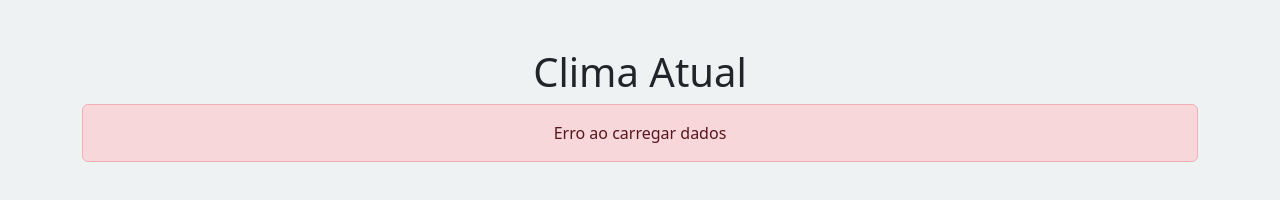
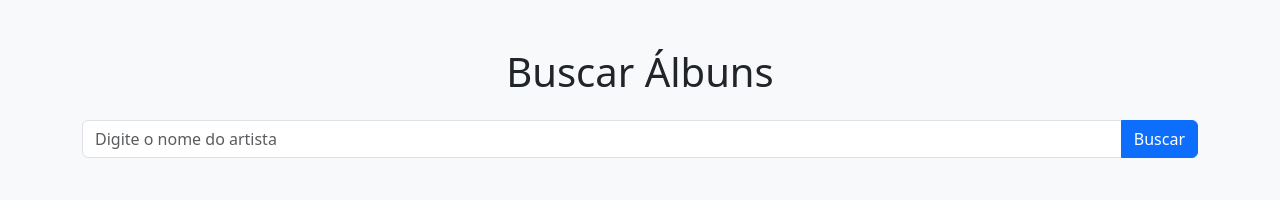
Before and after one commit to amandoca222/Doca_Av1_DWB, a plain HTML site: page index.html in a window 1280 px wide. Drawn offline with nearby package versions, Linux system fonts and the light colour scheme; no server answers; files whose address does not match are found by name.

Commit message:
Parte 1 - corrigira

```diff
--- a/CSS/style.css
+++ b/CSS/style.css
@@ -1,3 +1,8 @@
 body {
-  background-color: #eef2f3;
+    background-color: #f8f9fa;
 }
+
+.card img {
+    height: 250px;
+    object-fit: cover;
+}
--- a/JavaScript/script.js
+++ b/JavaScript/script.js
@@ -1,11 +1,22 @@
-const url = "https://api.open-meteo.com/v1/forecast?latitude=-22.37&longitude=-46.94&current_weather=true";
-
-async function carregarClima() {
+async function buscarAlbuns() {
+  const artista = document.getElementById("artista").value;
+  const resultado = document.getElementById("resultado");
   const loading = document.getElementById("loading");
-  const clima = document.getElementById("clima");
   const erro = document.getElementById("erro");
 
+  resultado.innerHTML = "";
+  erro.classList.add("d-none");
+
+  if (!artista) {
+    erro.textContent = "Digite um artista!";
+    erro.classList.remove("d-none");
+    return;
+  }
+
   try {
+    loading.classList.remove("d-none");
+
+    const url = `https://theaudiodb.com/api/v1/json/2/searchalbum.php?s=${artista}`;
     const resposta = await fetch(url);
 
     if (!resposta.ok) {
@@ -14,23 +25,36 @@ async function carregarClima() {
 
     const dados = await resposta.json();
 
-    loading.style.display = "none";
+    if (!dados.album) {
+      throw new Error("Nenhum álbum encontrado");
+    }
 
-    const weather = dados.current_weather;
+    mostrarAlbuns(dados.album);
 
-    clima.innerHTML = `
-      <div class="card p-3">
-        <h3>Temperatura: ${weather.temperature}°C</h3>
-        <p>Velocidade do vento: ${weather.windspeed} km/h</p>
-        <p>Direção do vento: ${weather.winddirection}°</p>
-        <p>Horário: ${weather.time}</p>
+  } catch (e) {
+    erro.textContent = e.message;
+    erro.classList.remove("d-none");
+  } finally {
+    loading.classList.add("d-none");
+  }
+}
+function mostrarAlbuns(albuns) {
+  const resultado = document.getElementById("resultado");
+
+  albuns.forEach(album => {
+    const imagem = album.strAlbumThumb || "https://via.placeholder.com/300x300";
+
+    resultado.innerHTML += `
+      <div class="col-md-4 mb-4">
+        <div class="card shadow">
+          <img src="${imagem}" class="card-img-top">
+          <div class="card-body">
+            <h5 class="card-title">${album.strAlbum}</h5>
+            <p><strong>Ano:</strong> ${album.intYearReleased || "N/A"}</p>
+            <p><strong>Gênero:</strong> ${album.strGenre || "N/A"}</p>
+          </div>
+        </div>
       </div>
     `;
-
-  } catch (e) {
-    loading.style.display = "none";
-    erro.classList.remove("d-none");
-  }
+  });
 }
-
-carregarClima();
--- a/index.html
+++ b/index.html
@@ -2,25 +2,27 @@
 <html lang="pt-br">
 <head>
   <meta charset="UTF-8">
-  <title>Clima Atual</title>
-
+  <title>Busca de Músicas</title>
   <link href="https://cdn.jsdelivr.net/npm/bootstrap@5.3.0/dist/css/bootstrap.min.css" rel="stylesheet">
   <link rel="stylesheet" href="css/style.css">
 </head>
 <body>
 
-<div class="container mt-5 text-center">
-  <h1>Clima Atual</h1>
+<div class="container mt-5">
+    <h1 class="text-center">Buscar Álbuns</h1>
 
-  <div id="loading">Carregando...</div>
+    <div class="input-group mt-4">
+        <input type="text" id="artista" class="form-control" placeholder="Digite o nome do artista">
+        <button class="btn btn-primary" onclick="buscarAlbuns()">Buscar</button>
+    </div>
 
-  <div id="erro" class="alert alert-danger d-none">
-    Erro ao carregar dados
-  </div>
+    <div id="loading" class="text-center mt-3 d-none">
+        Carregando...
+    </div>
 
-  <div id="clima" class="mt-4"></div>
-</div>
+</div id="erro" class="alert alert-danger mt-3 d-none"></div>
 
 <script src="js/script.js"></script>
+
 </body>
 </html>
```
Also changed, not shown: 1 other file.
